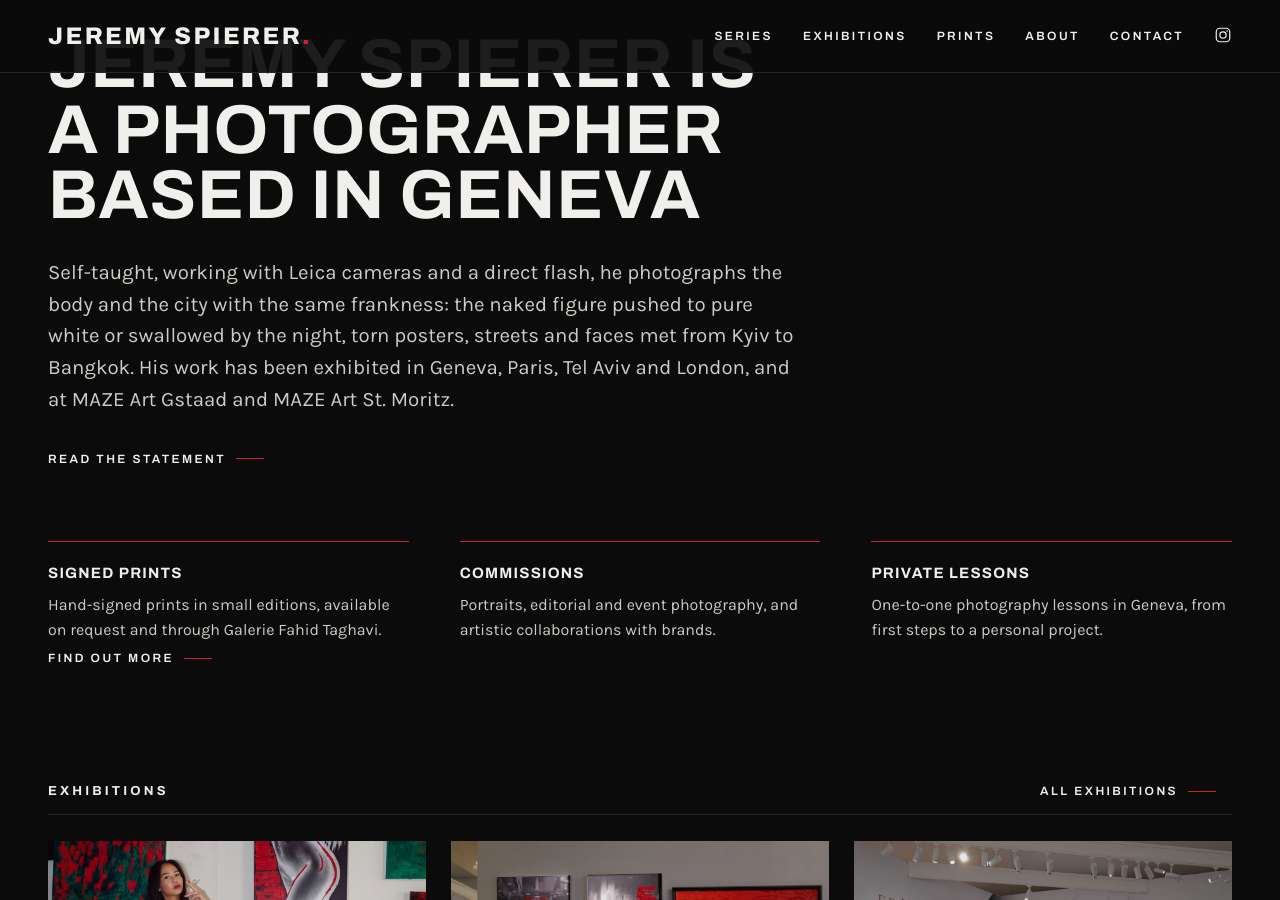
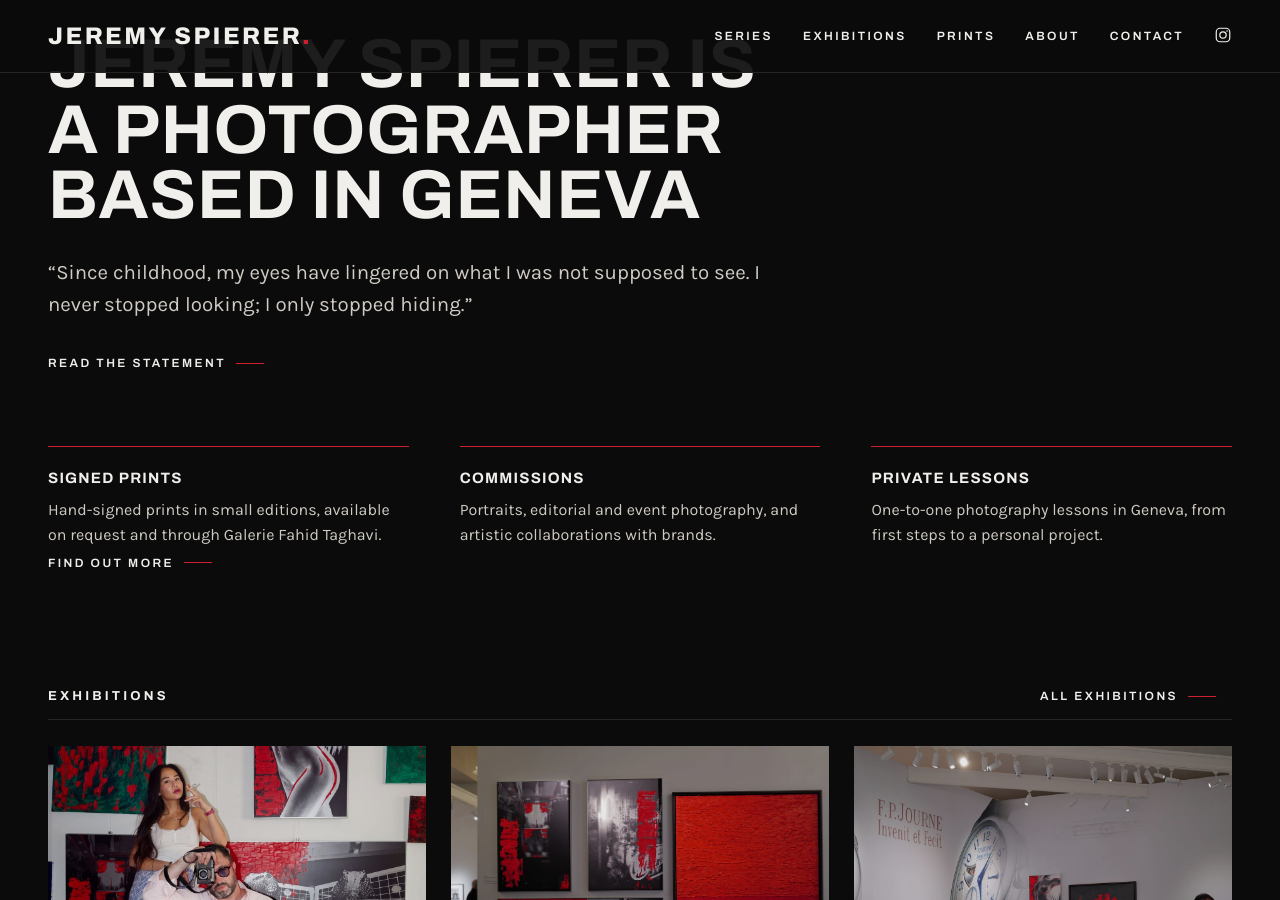
Before and after one commit to jeremie86-lab/jeremie86-lab.github.io, a Jekyll site: the page built from index.html, in a window 1280 px wide and 900 px high, scrolled down 1918 px. Built offline with Jekyll 4.4.1, drawn with Linux system fonts in a browser that asks for light colours.

Commit message:
Home: statement excerpt

```diff
--- a/_data/settings.yml
+++ b/_data/settings.yml
@@ -8,7 +8,7 @@
 hero_link: /exhibitions/
 hero_exhibition: "2026-11-croco"   # fichier de l'expo mise en avant (dates, calendrier, plan)
 statement_title: "Jeremy Spierer is a photographer based in Geneva"
-statement: "Self-taught, working with Leica cameras and a direct flash, he photographs the body and the city with the same frankness: the naked figure pushed to pure white or swallowed by the night, torn posters, streets and faces met from Kyiv to Bangkok. His work has been exhibited in Geneva, Paris, Tel Aviv and London, and at MAZE Art Gstaad and MAZE Art St. Moritz."
+statement: "“Since childhood, my eyes have lingered on what I was not supposed to see. I never stopped looking; I only stopped hiding.”"
 offers:
   - title: "Signed prints"
     text: "Hand-signed prints in small editions, available on request and through Galerie Fahid Taghavi."
```
